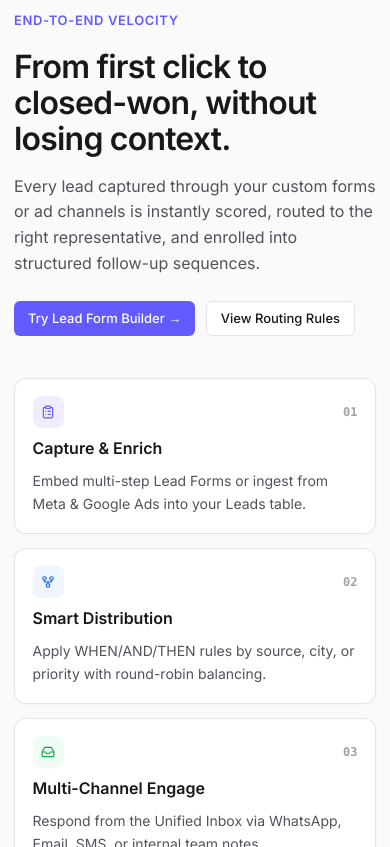
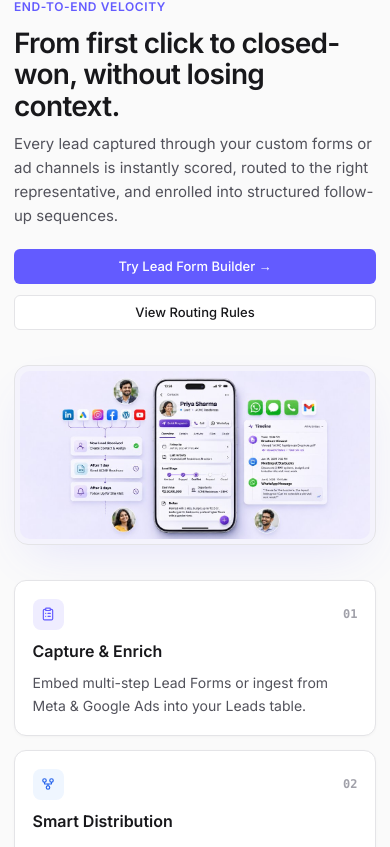
Before and after one commit to Hasan1806/Wyntro, a Next.js app: page / in a window 390 px wide. Shown: the part 1897-2744 px from the top of the page. Built offline with nearby package versions, Linux system fonts and the light colour scheme.

Commit message:
Add responsive mobile CRM showcase graphic to homepage

```diff
--- a/src/components/home/HomepageShowcase.tsx
+++ b/src/components/home/HomepageShowcase.tsx
@@ -2,6 +2,7 @@
 
 import { useState } from "react";
 import Link from "next/link";
+import Image from "next/image";
 import { motion } from "motion/react";
 import {
   ArrowRight,
@@ -392,35 +393,48 @@ export function HomepageShowcase() {
           </motion.div>
         </section>
 
-        {/* 3. SPEED-TO-LEAD LIFECYCLE SECTION */}
-        <section className="mx-auto max-w-7xl px-4 sm:px-6 lg:px-10 py-20 lg:py-28">
-          <motion.div
-            {...revealProps}
-            className="grid grid-cols-1 lg:grid-cols-12 gap-12 items-center"
-          >
-            <div className="lg:col-span-5 space-y-5">
-              <p className="text-[13px] font-semibold uppercase tracking-wider text-[#635BFF]">
+        {/* 3. SPEED-TO-LEAD LIFECYCLE & MOBILE SHOWCASE SECTION */}
+        <section className="mx-auto max-w-7xl px-4 sm:px-6 lg:px-10 py-16 sm:py-20 lg:py-28">
+          <motion.div {...revealProps} className="space-y-10 sm:space-y-12">
+            <div className="flex flex-col lg:flex-row lg:items-end justify-between gap-6">
+              <div className="space-y-3 max-w-2xl">
+                <p className="text-[12px] sm:text-[13px] font-semibold uppercase tracking-wider text-[#635BFF]">
                   End-to-End Velocity
                 </p>
-              <h2 className="text-[32px] sm:text-[38px] font-semibold tracking-[-0.025em] leading-[1.12] text-[#18181B]">
+                <h2 className="text-[28px] sm:text-[38px] lg:text-[42px] font-semibold tracking-[-0.025em] leading-[1.12] text-[#18181B]">
                   From first click to closed-won, without losing context.
                 </h2>
-              <p className="text-[16px] sm:text-[17px] text-[#52525B] leading-[1.6]">
+                <p className="text-[15px] sm:text-[17px] text-[#52525B] leading-[1.6]">
                   Every lead captured through your custom forms or ad channels is
                   instantly scored, routed to the right representative, and
                   enrolled into structured follow-up sequences.
                 </p>
-              <div className="pt-2 flex flex-wrap items-center gap-3">
-                <Button size="lg" asChild>
+              </div>
+
+              <div className="flex flex-wrap items-center gap-3 shrink-0">
+                <Button size="lg" asChild className="w-full sm:w-auto">
                   <Link href="/forms">Try Lead Form Builder →</Link>
                 </Button>
-                <Button size="lg" variant="secondary" asChild>
+                <Button size="lg" variant="secondary" asChild className="w-full sm:w-auto">
                   <Link href="/lead-distribution">View Routing Rules</Link>
                 </Button>
               </div>
             </div>
 
-            <div className="lg:col-span-7 grid grid-cols-1 sm:grid-cols-2 gap-4">
+            {/* Framed Visual Product Showcase */}
+            <div className="rounded-[14px] sm:rounded-[18px] border border-[#E4E4E7] bg-[#EFEDFF]/50 p-1.5 sm:p-3 shadow-[0_20px_50px_-15px_rgba(99,91,255,0.14)] overflow-hidden">
+              <Image
+                src="/images/wyntro-mobile-showcase.jpg"
+                alt="Wyntro lead capture, automated follow-up sequence, mobile client profile, and activity timeline"
+                width={1024}
+                height={476}
+                sizes="(max-width: 768px) 100vw, 1200px"
+                className="w-full h-auto rounded-[10px] sm:rounded-[12px] object-cover"
+              />
+            </div>
+
+            {/* 4-Step Lifecycle Strip */}
+            <div className="grid grid-cols-1 sm:grid-cols-2 lg:grid-cols-4 gap-4">
               {[
                 {
                   step: "01",
```
Also changed, not shown: public/images/wyntro-mobile-showcase.jpg (added). Lines whose indentation alone changed are shown as unchanged.
